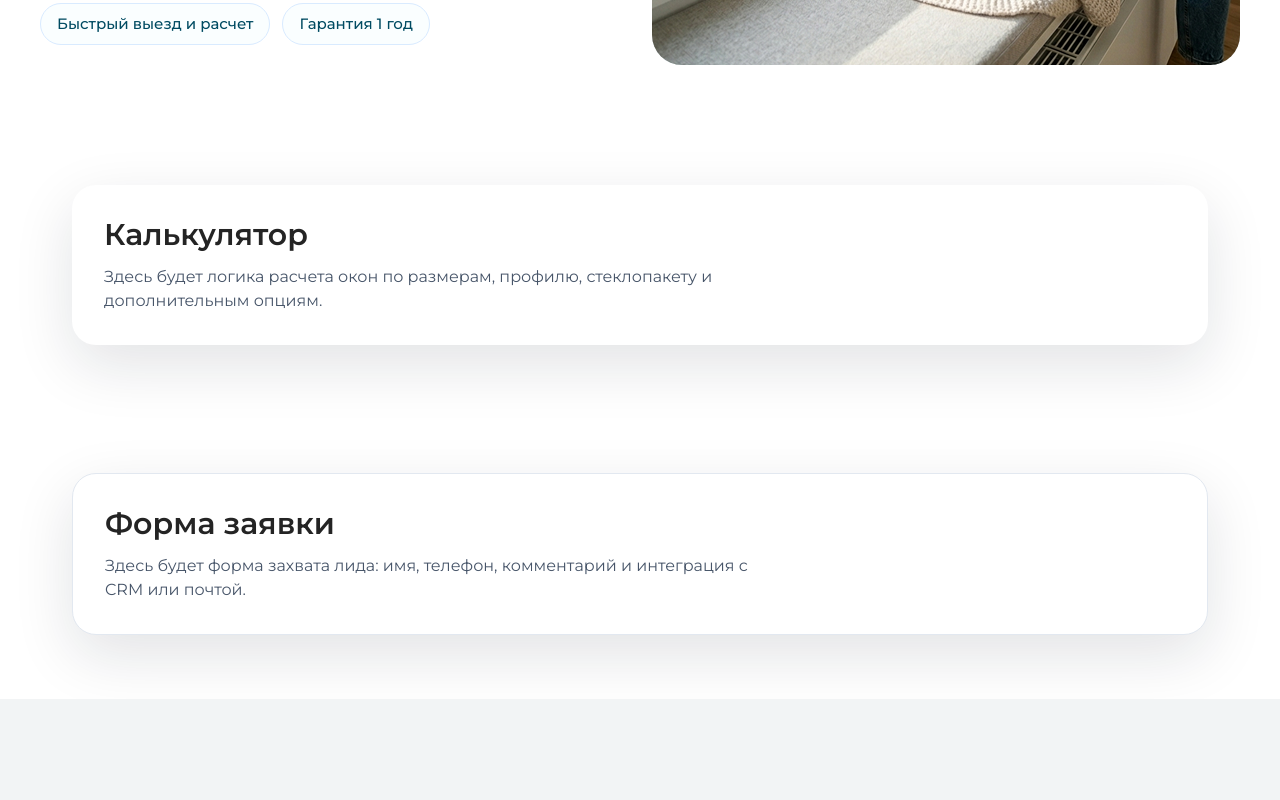
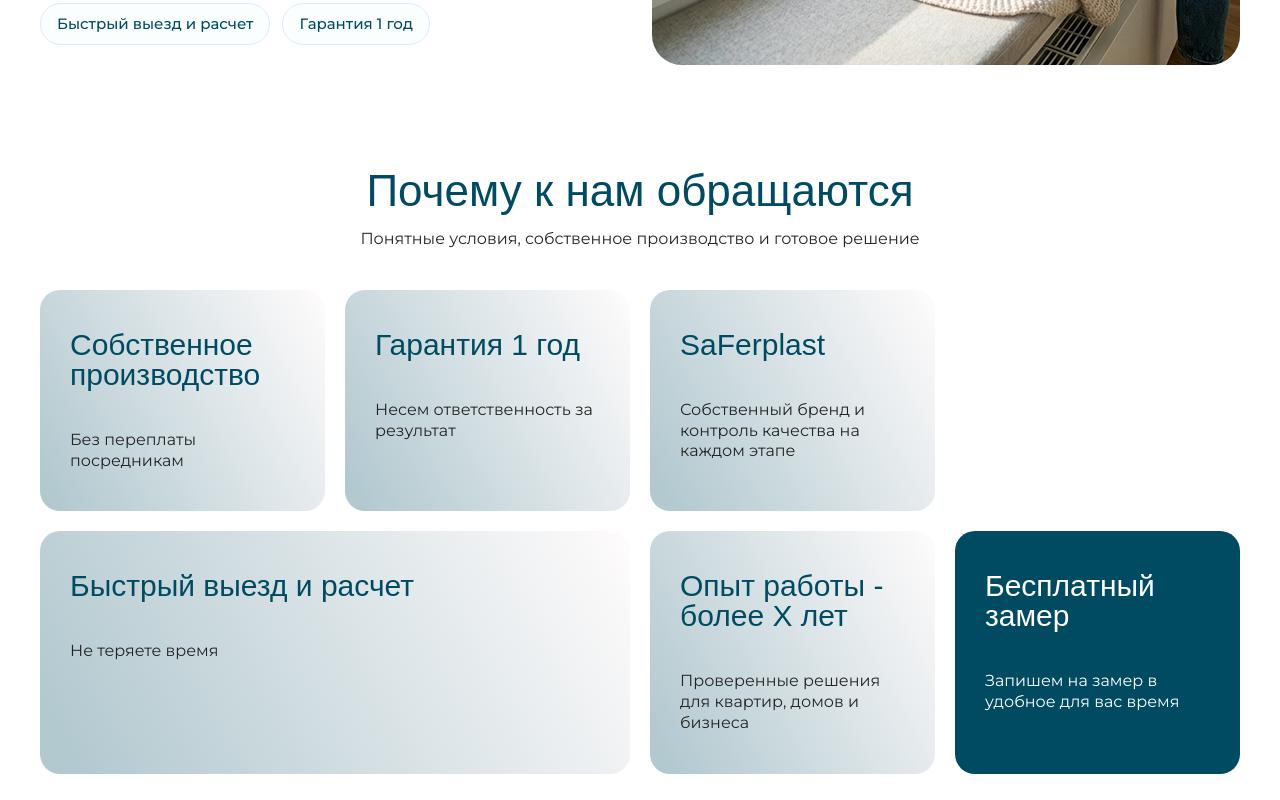
Before and after one commit to bullbashechka/saferplast, a Next.js app: page / in a window 1280 px wide. Shown: the part 780-1580 px from the top of the page. Before the commit the page ends 1479 px from the top, so only its background shows below. Built offline with nearby package versions, Linux system fonts and the light colour scheme; a web font is replaced by a local one.

Commit message:
feat(02-01): integrate advantages section into landing
- Insert AdvantagesSection after first screen in page composition
- Keep existing calculator and lead form flow intact

```diff
--- a/src/app/page.tsx
+++ b/src/app/page.tsx
@@ -1,4 +1,5 @@
 import { CalculatorSection } from "@/features/calculator/calculator-section";
+import { AdvantagesSection } from "@/features/landing/advantages-section";
 import { FirstScreen } from "@/features/landing/first-screen";
 import { LeadFormSection } from "@/features/lead-form/lead-form-section";
 
@@ -6,6 +7,7 @@ export default function HomePage() {
   return (
     <main className="min-h-screen bg-white text-slate-900">
       <FirstScreen />
+      <AdvantagesSection />
       <CalculatorSection />
       <LeadFormSection />
     </main>
```
